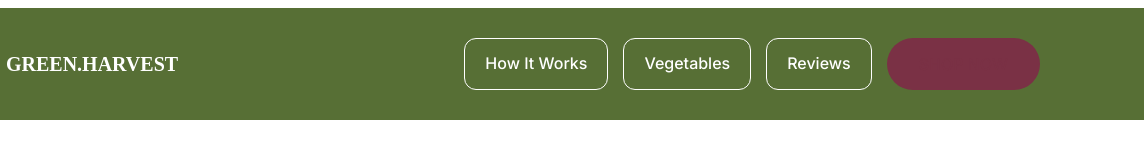
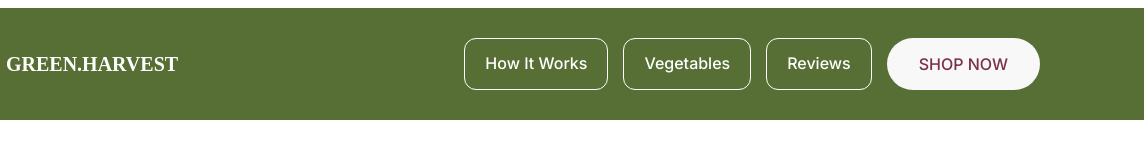
Before and after one commit to ayktshnbs/proje, a plain HTML site: page index.html in a window 1280 px wide. In both pictures the pointer is over the link "SHOP NOW". Shown: the top 160 px of the page, 136-1280 px from the left. Drawn offline with Linux system fonts and the light colour scheme.

Commit message:
Update styles.css

```diff
--- a/styles.css
+++ b/styles.css
@@ -63,7 +63,11 @@
 
 }
 
-.shop-btn:hover {
-    background-color: white;
-    color: #7A3145
+.shop-btn:hover  {
+    background-color: transparent !important;
+    color: #7A3145 !important;
 }
+.nav a:hover {
+    background-color: #f8f8f8 !important;
+    color: #7A3145 !important;
+}
```
